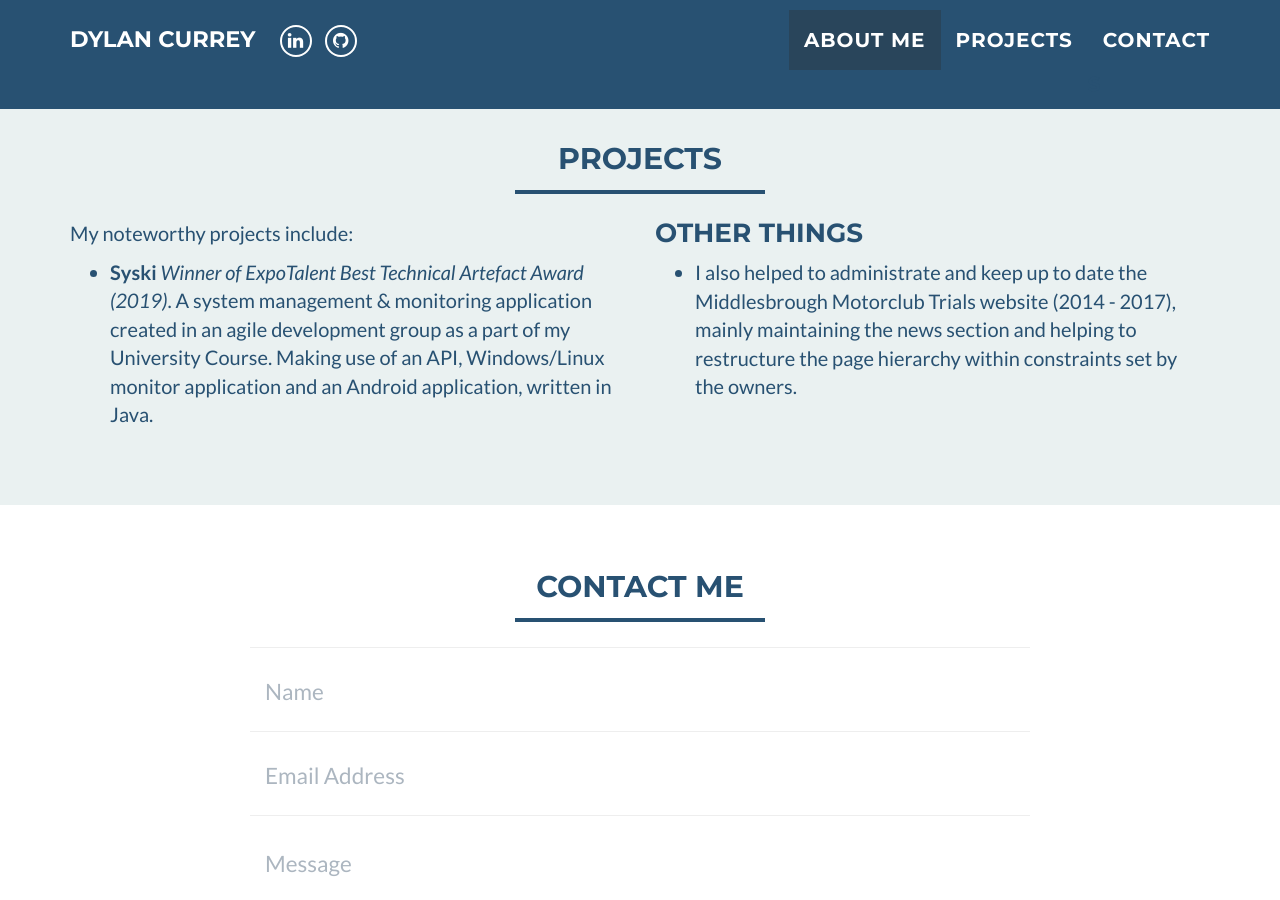
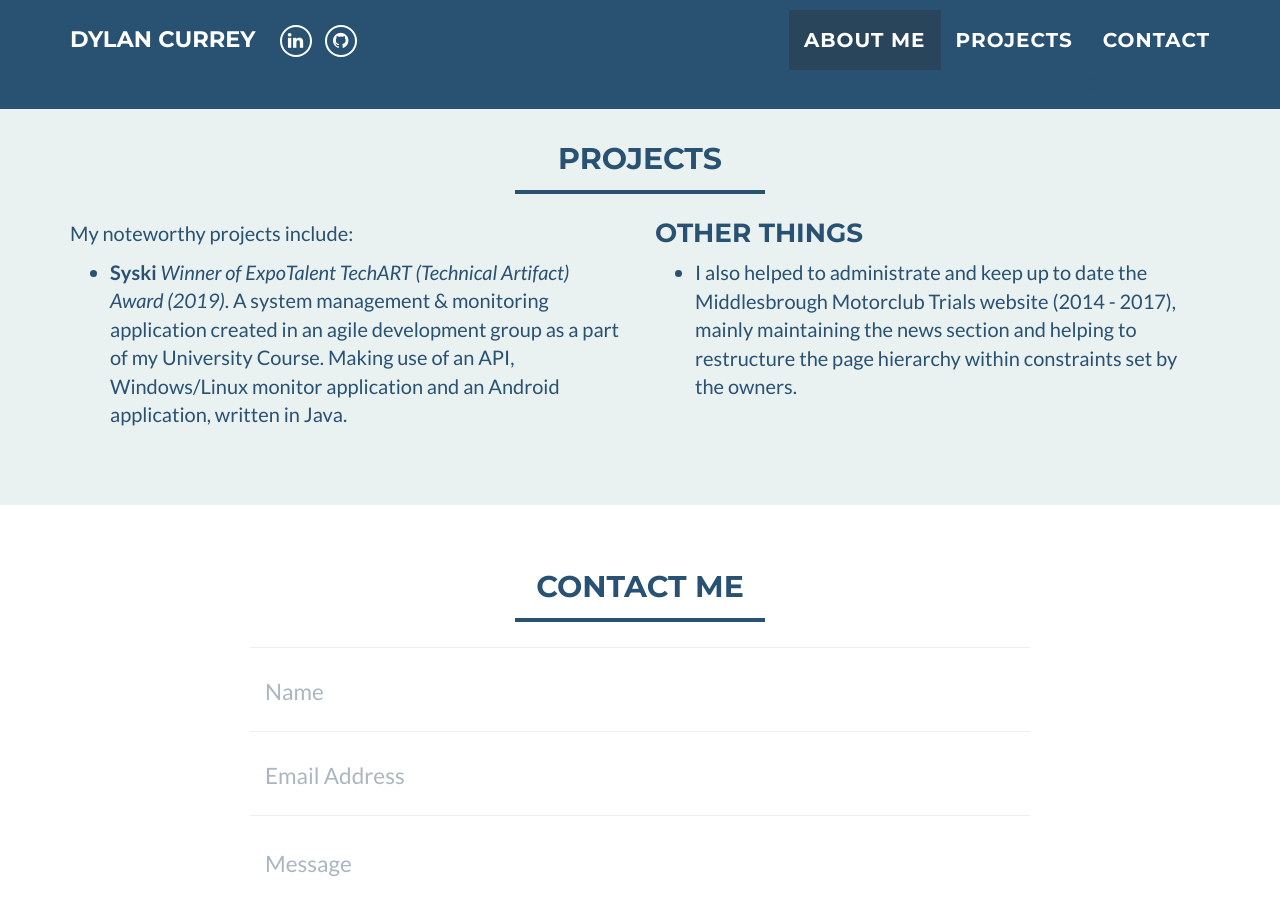
Before and after one commit to dscurrey/dscurrey.github.io, a Jekyll site: the page built from index.html, in a window 1280 px wide and 900 px high, scrolled down 1079 px. Built offline with Jekyll 4.4.1, drawn with Linux system fonts in a browser that asks for light colours.

Commit message:
Update projects.html

```diff
--- a/_includes/projects.html
+++ b/_includes/projects.html
@@ -13,7 +13,7 @@
 				</p>
 				<ul>
 					<li>
-					<b>Syski</b> <i>Winner of ExpoTalent Best Technical Artefact Award (2019)</i>. A system management & monitoring application created in an agile development group as a part of my University Course. Making use of an API, Windows/Linux monitor application and an Android application, written in Java.
+					<b>Syski</b> <i>Winner of ExpoTalent TechART (Technical Artifact) Award (2019)</i>. A system management & monitoring application created in an agile development group as a part of my University Course. Making use of an API, Windows/Linux monitor application and an Android application, written in Java.
 					</li>
 				</ul>
 			</div>
```
